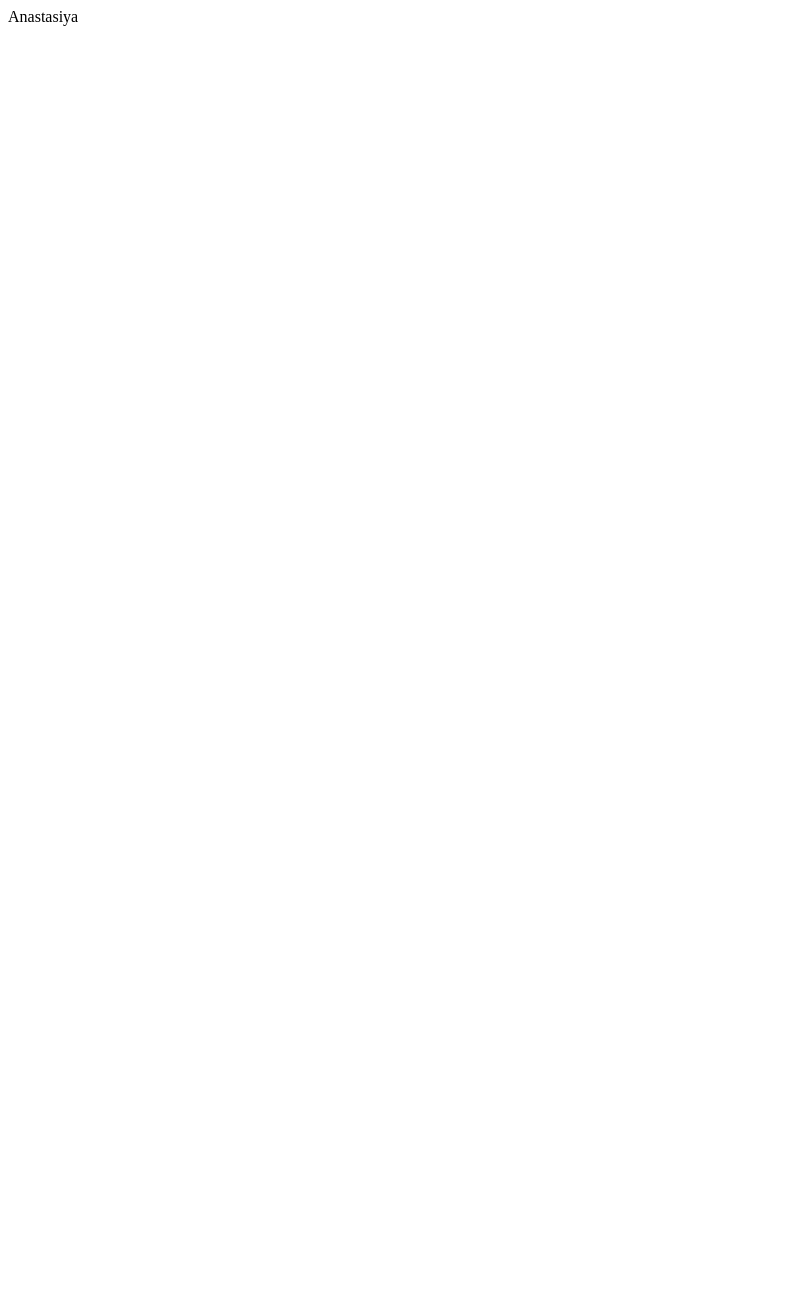
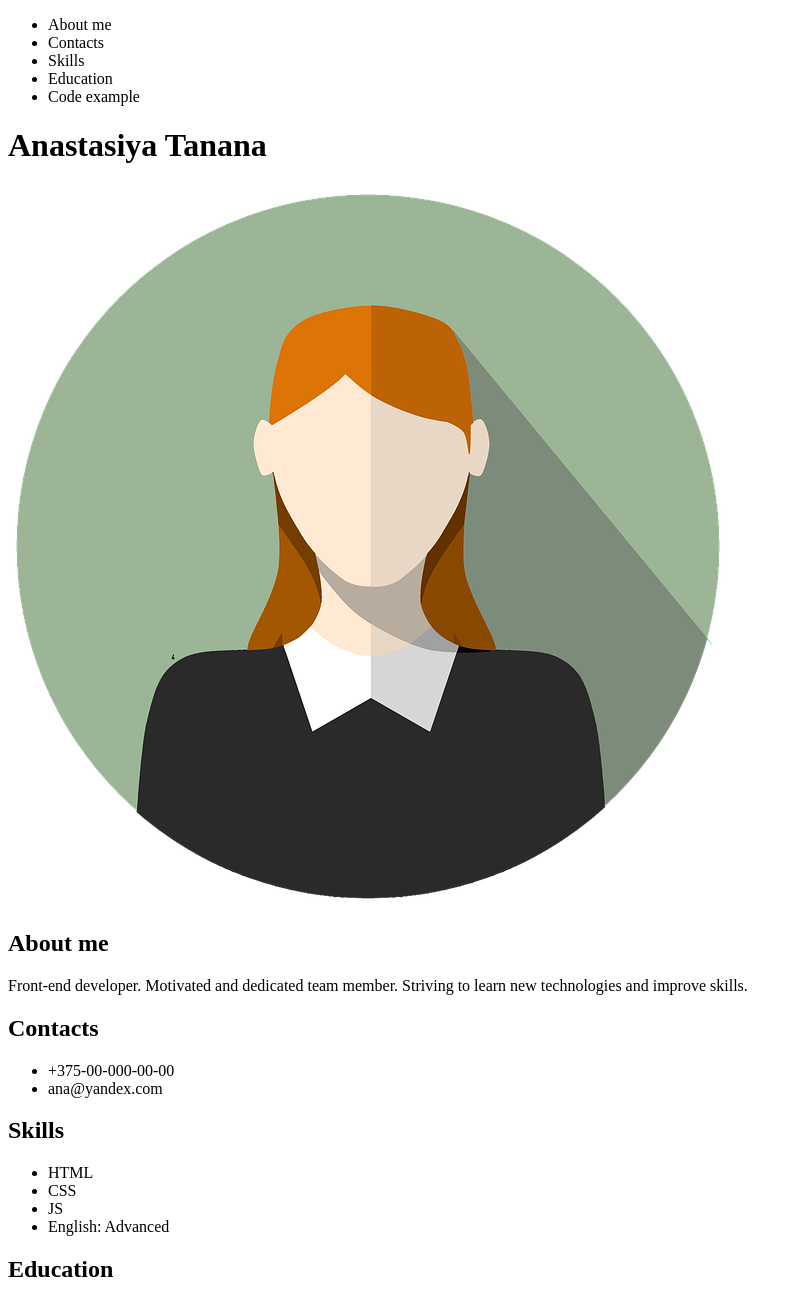
Before and after one commit to AnaSakha/rsschool-cv, a plain HTML site: page index.html in a window 1280 px wide. Shown: the top 1300 px of the page, without its empty margins (0-802 px from the left). Before the commit the page ends 800 px from the top, so only its background shows below. Drawn offline with Linux system fonts and the light colour scheme.

Commit message:
feat: add info

```diff
--- a/index.html
+++ b/index.html
@@ -1 +1,67 @@
-<div>Anastasiya</div>
+<!DOCTYPE html>
+<html lang="en">
+<head>
+    <meta charset="UTF-8">
+    <meta http-equiv="X-UA-Compatible" content="IE=edge">
+    <meta name="viewport" content="width=device-width, initial-scale=1.0">
+    <title>CV</title>
+</head>
+<body>
+    <header>
+        <nav>
+            <ul>
+                <li><a>About me</a></li>
+                <li><a>Contacts</a></li>
+                <li><a>Skills</a></li>
+                <li><a>Education</a></li>
+                <li><a>Code example</a></li>
+            </ul>
+        </nav>
+    </header>
+    <main>
+        <h1>Anastasiya Tanana</h1>
+        <img src="/assets/cv_photo.png" alt="Cv photo">
+        <div>
+            <h2>About me</h2>
+            <div>
+                Front-end developer. Motivated and dedicated team member. Striving to learn new technologies and improve skills.
+            </div>
+        </div>
+        <div>
+            <h2>Contacts</h2>
+            <ul>
+                <li>+375-00-000-00-00</li>
+                <li>ana@yandex.com</li>
+            </ul>
+        </div>
+        <div>
+            <h2>Skills</h2>
+            <ul>
+                <li>HTML</li>
+                <li>CSS</li>
+                <li>JS</li>
+                <li>English: Advanced</li>
+            </ul>
+        </div>
+        <div>
+            <h2>Education</h2>
+            <div>
+                <h3>MSLU</h3>
+                <p>Faculty of Translation and Interpreting</p>
+            </div>
+        </div>
+        <div>
+            <h2>Code example</h2>
+            <code>
+                function getDecimal(n){
+                    return Math.abs(n%1);
+                  }
+            </code>
+        </div>
+    </main>
+    <footer>
+        <div>https://github.com/AnaSakha</div>
+        <a href="https://rs.school/js/"><img src="/assets/rs_school_js.svg" alt="Logo"></a>
+    </footer>
+</body>
+</html>
```
Also changed, not shown: assets/cv_photo.png (added), assets/rs_school_js.svg (added).
